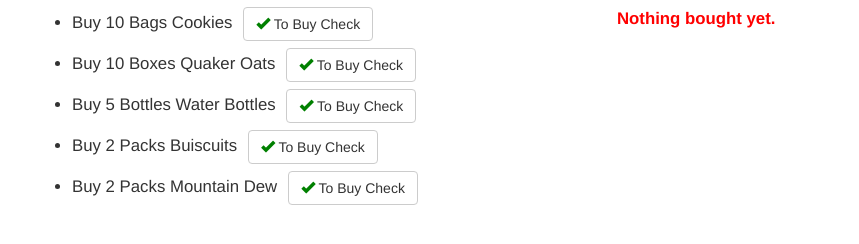
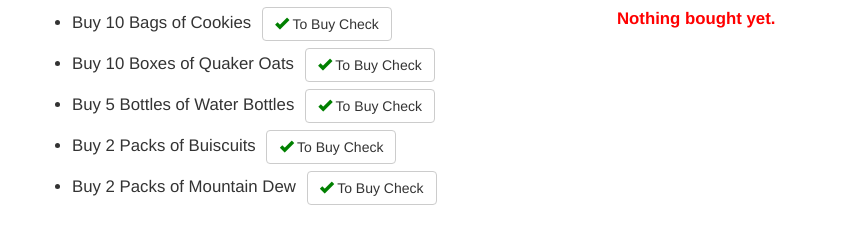
Before and after one commit to c2bsarav/CourseEra_Angular, a plain HTML site: page module2_Solution/assignment2-starter-code/index.html in a window 1280 px wide. Shown: the part 126-370 px from the top of the page, without its empty margins (38-897 px from the left). Drawn offline with Linux system fonts and the light colour scheme.

Commit message:
My 2nd Assignment - Small label fix

```diff
--- a/module2_Solution/assignment2-starter-code/index.html
+++ b/module2_Solution/assignment2-starter-code/index.html
@@ -35,7 +35,7 @@
      <ul>
        <!-- <li>Buy 10 cookies <button class="btn btn-default"><span class="glyphicon glyphicon-ok"></span> Bought</button></li>
        <li>Buy 10 cookies <button class="btn btn-default"><span class="glyphicon glyphicon-ok"></span> Bought</button></li> -->
-       <li ng-repeat="item in toBuyList.availableToBuyList">Buy {{item.quantity}} {{item.name}}
+       <li ng-repeat="item in toBuyList.availableToBuyList">Buy {{item.quantity}} of {{item.name}}
           <button class="btn btn-default"
               ng-click="toBuyList.addToAlreadyBoughtList($index)"
               ng-click='alreadyBoughtList.boughtList'>
```
